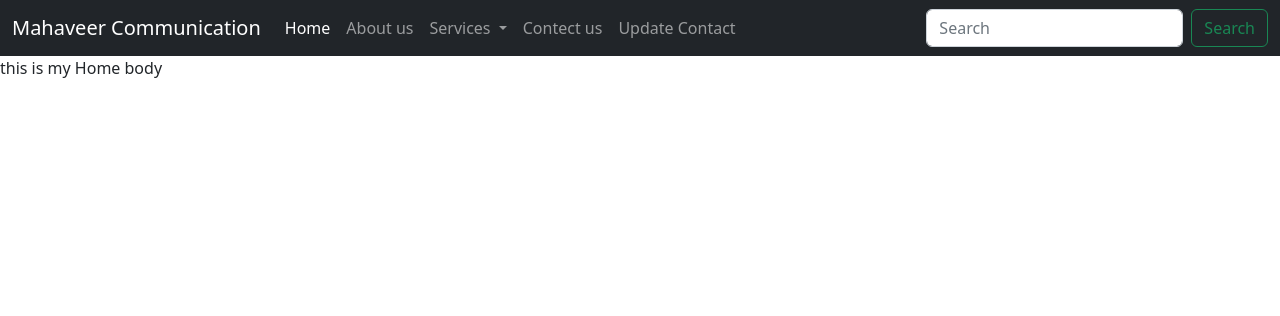
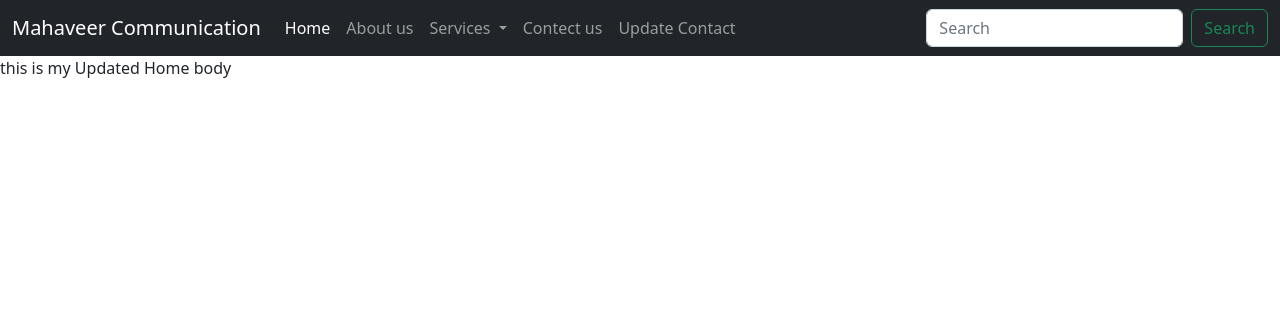
Before and after one commit to cs-tiwari/my-django-prjojec, a Django app: page / in a window 1280 px wide. Shown: the top 316 px of the page. Run offline with Django 4.2, Linux system fonts and the light colour scheme.

Commit message:
Update index.html

```diff
--- a/templates/index.html
+++ b/templates/index.html
@@ -1,3 +1,3 @@
 {% extends 'base.html' %}
 {% block title %} Home {% endblock title %}
-{% block body %} this is my Home body {% endblock body %}
+{% block body %} this is my Updated Home body {% endblock body %}
```
